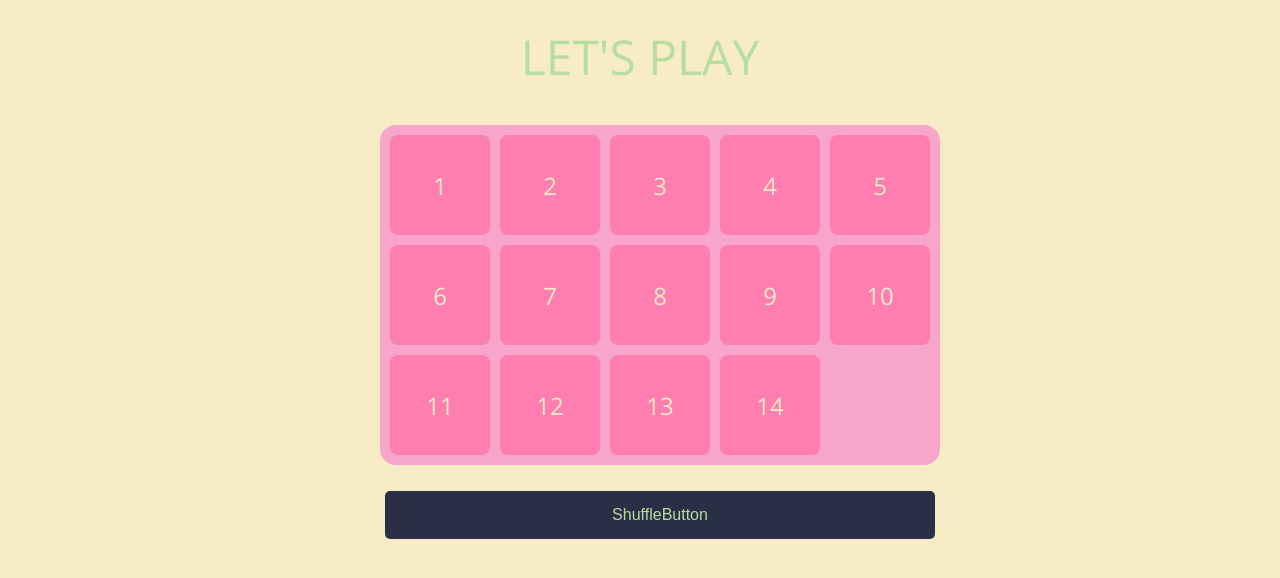
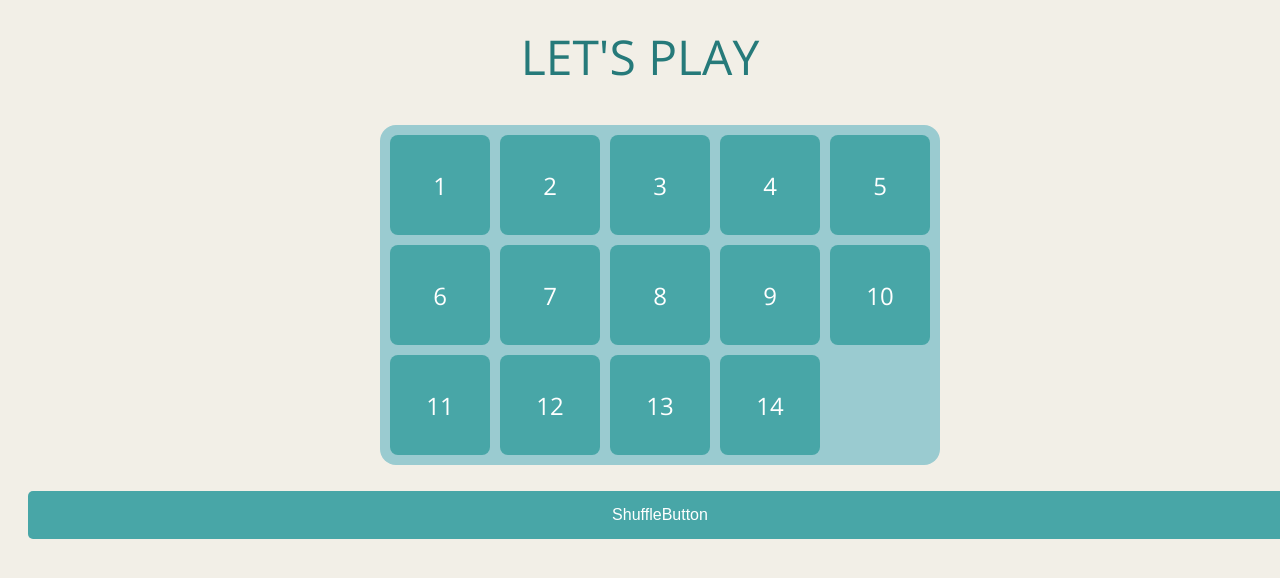
Before and after one commit to carolinmimmie/n-puzzle, a React (Vite) app: page / in a window 1280 px wide. Shown: the top 578 px of the page. Built offline with nearby package versions, Linux system fonts and the light colour scheme.

Commit message:
added logic and sass to show winningcomponent

```diff
--- a/package.json
+++ b/package.json
@@ -10,8 +10,10 @@
     "preview": "vite preview"
   },
   "dependencies": {
+    "framer-motion": "^12.6.5",
     "react": "^19.0.0",
-    "react-dom": "^19.0.0"
+    "react-dom": "^19.0.0",
+    "react-icons": "^5.5.0"
   },
   "devDependencies": {
     "@eslint/js": "^9.21.0",
--- a/src/App.scss
+++ b/src/App.scss
@@ -1,3 +1,4 @@
+@use "./styles/variables" as v;
 @import url("https://fonts.googleapis.com/css2?family=Open+Sans:ital,wght@0,300..800;1,300..800&display=swap");
 
 @import "./styles/variables";
@@ -10,5 +11,5 @@
 
 body {
   font-family: "Open Sans", sans-serif;
-  background-color: #f7ecc6;
+  background-color: v.$beige;
 }
--- a/src/components/Game.tsx
+++ b/src/components/Game.tsx
@@ -26,6 +26,7 @@ const Game = () => {
   const shuffleTiles = () => {
     const shuffled = [...gameArray].sort(() => Math.random() - 0.5);
     setGameArray(shuffled);
+    setIsWinning(false);
   };
   const handleTileClick = (index: number) => {
     const emptyTileIndex = gameArray.findIndex((value) => value === 0);
@@ -105,7 +106,7 @@ const Game = () => {
       </div>
       <ShuffleButton shuffleTiles={shuffleTiles}></ShuffleButton>
 
-      {isWinning && <WinMessage></WinMessage>}
+      {isWinning && <WinMessage shuffleTiles={shuffleTiles}></WinMessage>}
     </div>
   );
 };
--- a/src/components/WinMessage.tsx
+++ b/src/components/WinMessage.tsx
@@ -1,5 +1,31 @@
-const WinMessage = () => {
-  return <div>You won</div>;
+import { motion } from "framer-motion";
+import { GiPartyPopper } from "react-icons/gi";
+interface IWinMessage {
+  shuffleTiles: () => void;
+}
+const WinMessage = ({ shuffleTiles }: IWinMessage) => {
+  return (
+    <motion.div
+      className="winmessage"
+      initial={{ opacity: 0, scale: 0.8 }}
+      animate={{ opacity: 1, scale: 1 }}
+      transition={{ duration: 0.5 }}
+    >
+      <motion.div
+        className="winmessage__container"
+        initial={{ rotate: -180 }}
+        animate={{ rotate: 0 }}
+        transition={{ duration: 0.8 }}
+      >
+        <h2>
+          <GiPartyPopper />
+          Congrats! <GiPartyPopper />
+        </h2>
+        <p>You solved the puzzle!</p>
+        <button onClick={shuffleTiles}>Play again</button>
+      </motion.div>
+    </motion.div>
+  );
 };
 
 export default WinMessage;
--- a/src/styles/_game.scss
+++ b/src/styles/_game.scss
@@ -1,3 +1,4 @@
+@use "variables" as v;
 .game {
   display: flex;
   flex-direction: column;
@@ -11,7 +12,7 @@
     display: grid;
     grid-template-columns: repeat(5, 100px);
     grid-gap: 10px;
-    background-color: #f7a5ca;
+    background-color: v.$mint;
     padding: 10px;
     border-radius: 16px;
   }
--- a/src/styles/_header.scss
+++ b/src/styles/_header.scss
@@ -1,7 +1,8 @@
+@use "variables" as v;
 .header {
   text-align: center;
   text-transform: uppercase;
-  color: #b7dea1;
+  color: v.$dark-teal;
   font-size: 3rem;
   padding: 16px;
 }
--- a/src/styles/_shufflebutton.scss
+++ b/src/styles/_shufflebutton.scss
@@ -1,16 +1,14 @@
+@use "variables" as v;
 button {
-  background-color: #2a2f45;
-  color: #b7dea1;
+  background-color: v.$teal;
+  color: v.$white;
   border: none;
   padding: 15px 25px;
   font-size: 16px;
   border-radius: 5px;
   cursor: pointer;
-  transition: all 0.3s ease;
-  width: 550px;
+  width: 100%;
 }
 button:hover {
-  background-color: #b7dea1;
-  color: #2a2f45;
-  transform: scale(1.05);
+  background-color: v.$dark-teal;
 }
--- a/src/styles/_tile.scss
+++ b/src/styles/_tile.scss
@@ -1,11 +1,12 @@
+@use "variables" as v;
 .tile {
   display: flex;
   justify-content: center;
   align-items: center;
   width: 100px;
   height: 100px;
-  background-color: #ff7eb0;
-  color: #f7ecc6;
+  background-color: v.$teal;
+  color: v.$white;
   font-size: 24px;
   border-radius: 8px;
   text-align: center;
--- a/src/styles/_variables.scss
+++ b/src/styles/_variables.scss
@@ -1,2 +1,8 @@
 $tablet: 768px;
 $desktop: 1024px;
+
+$white: white;
+$beige: #f2efe7;
+$mint: #9acbd0;
+$teal: #48a6a7;
+$dark-teal: #267a7a;
--- a/src/styles/_winmessage.scss
+++ b/src/styles/_winmessage.scss
@@ -1,3 +1,25 @@
+@use "variables" as v;
 .winmessage {
-  background-color: #83ae9b;
+  background-color: v.$beige;
+  position: fixed;
+  top: 0;
+  left: 0;
+  width: 100%;
+  height: 100%;
+  display: flex;
+  justify-content: center;
+  align-items: center;
+  z-index: 1000;
+
+  &__container {
+    width: 65%;
+    display: flex;
+    flex-direction: column;
+    gap: 12px;
+    color: v.$white;
+    background: v.$mint;
+    padding: 26px;
+    border-radius: 10px;
+    text-align: center;
+  }
 }
```
Also changed, not shown: 1 other file (tests, documents, lock files or other folders).
